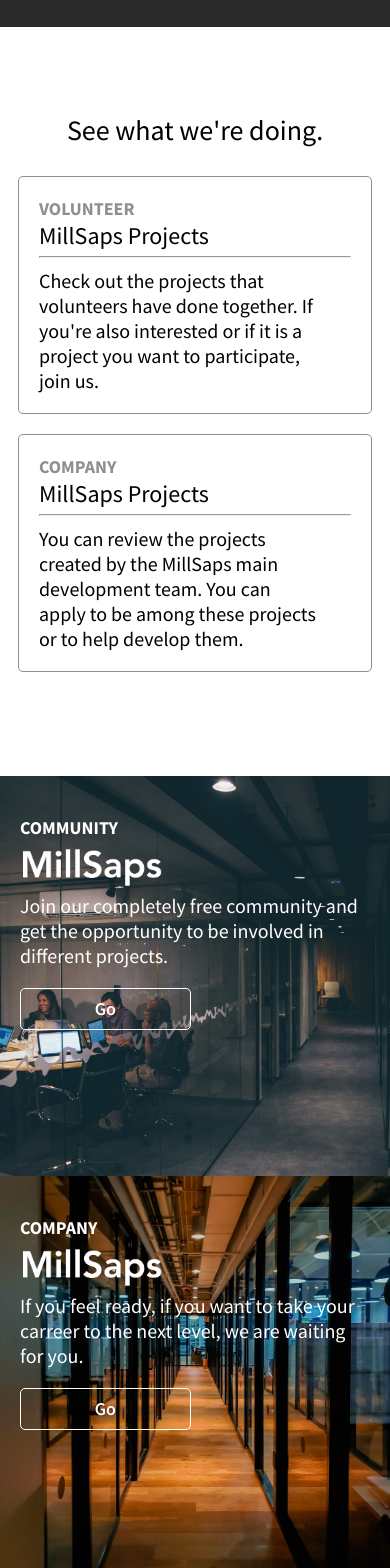
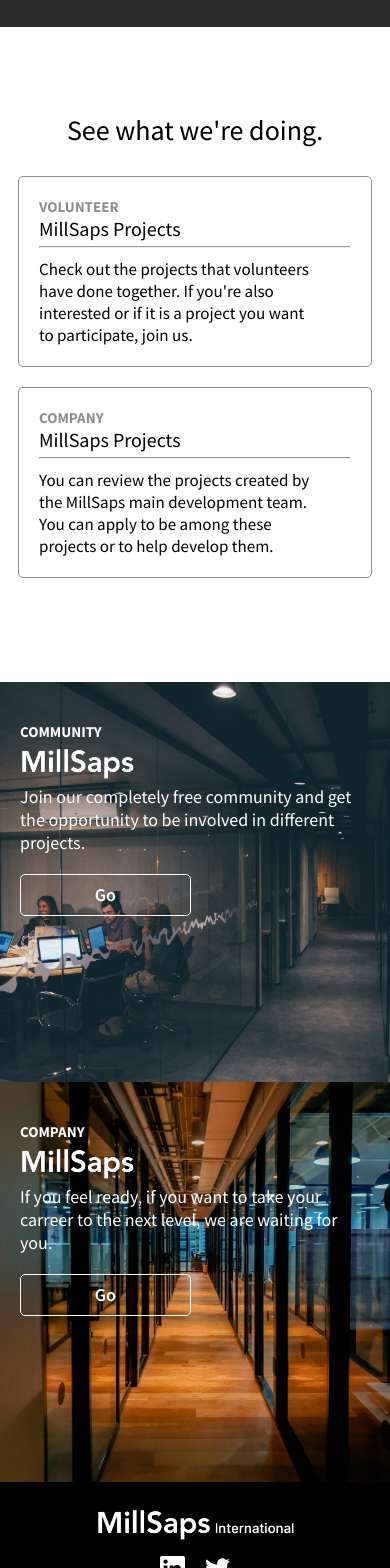
Before and after one commit to MillSaps-LLC/millsaps, a React (Create React App) app: page / in a window 390 px wide. Shown: the part 892-2460 px from the top of the page. Built offline with nearby package versions, Linux system fonts and the light colour scheme.

Commit message:
some fixes

```diff
--- a/src/App.css
+++ b/src/App.css
@@ -220,7 +220,7 @@ hr {
 }
 
 .millsaps-intl {
-  height: 45px;
+  height: 40px;
   padding-top: 20px;
 }
 
--- a/src/Responsive.css
+++ b/src/Responsive.css
@@ -33,12 +33,12 @@
         padding-bottom: 10vh;
     }
 
-    .c-2_upper {
-        font-size: 18px;
+    .c-2_project {
+        font-size: 20px;
     }
 
     .c-2_desc {
-        font-size: 20px;
+        font-size: 17px;
     }
 
     .c-3 {
@@ -49,4 +49,16 @@
     .c-3_box {
         width: 100%;
     }
+
+    .box-upper {
+        font-size: 15px;
+    }
+
+    .box_info img{
+        height: 40px;
+    }
+
+    .box-desc {
+        font-size: 18px;
+    }
 }
```
